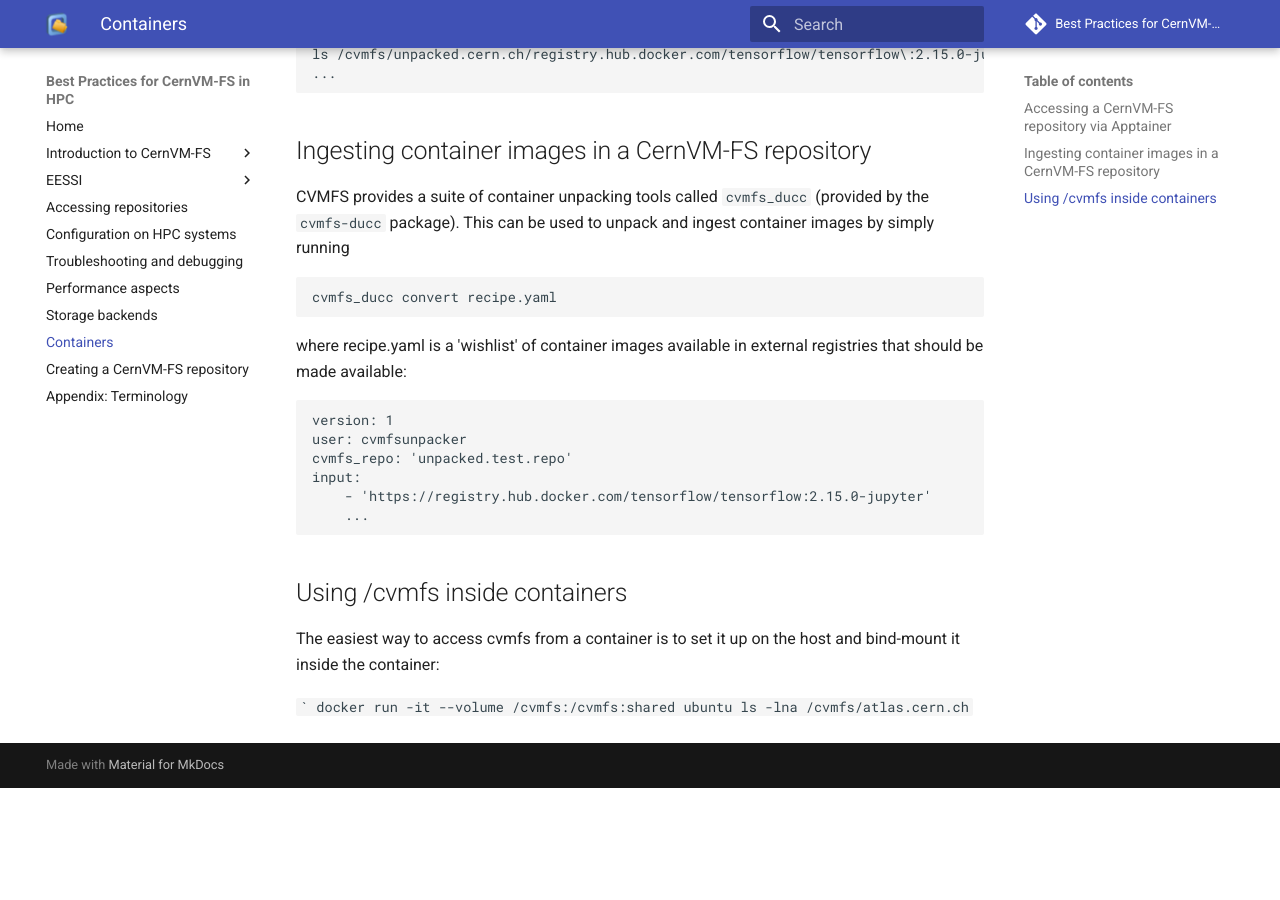
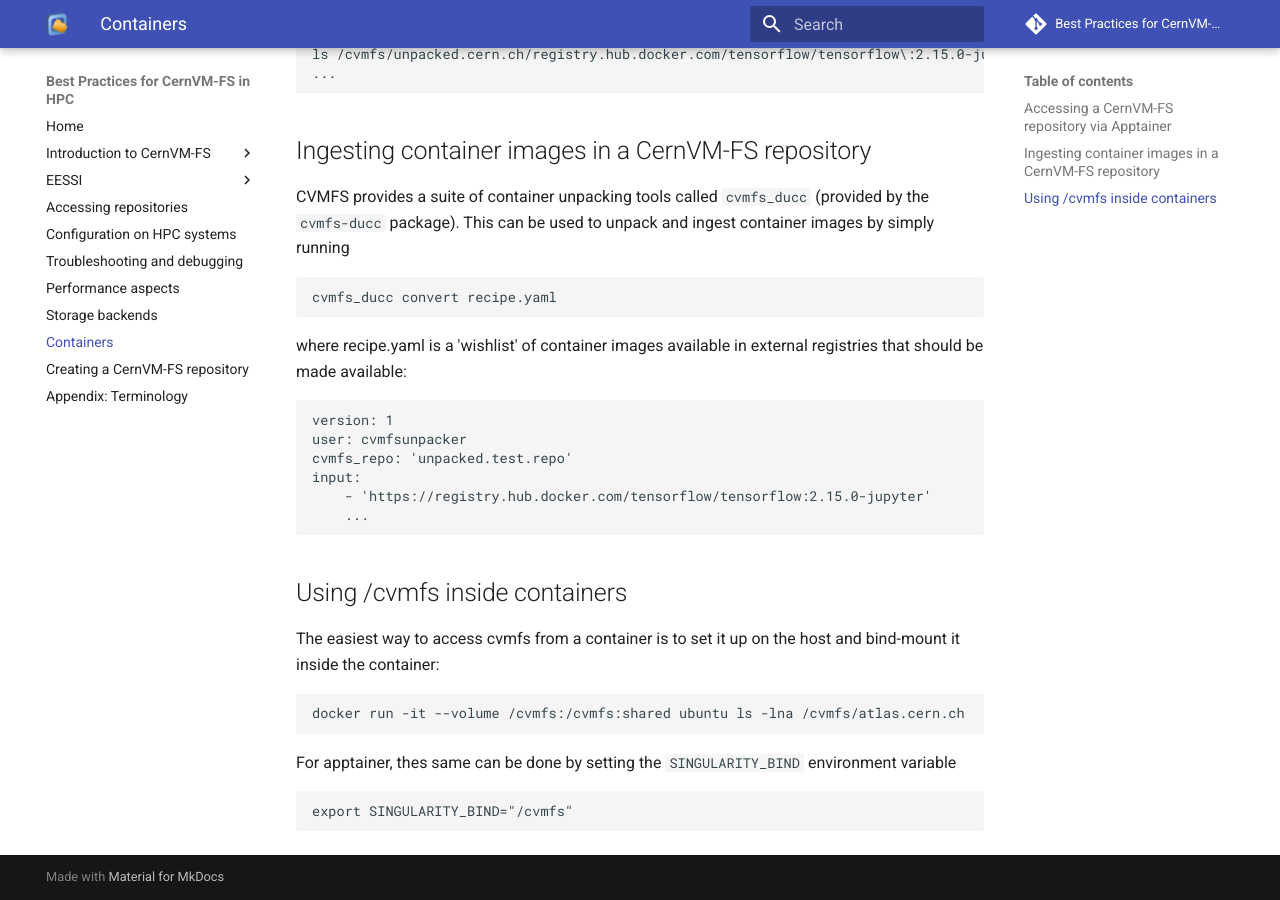
Before and after one commit to multixscale/cvmfs-tutorial-hpc-best-practices, an MkDocs documentation site: the page built from docs/containers.md, in a window 1280 px wide and 900 px high, scrolled down 785 px. Built offline with MkDocs 1.6.1 and Material for MkDocs 9.7.7, drawn with Linux system fonts in a browser that asks for light colours; comment, search, counter and statistics services are not loaded; before the commit the page ends 1573 px from its top, so only the background shows below that.

Commit message:
mention bind-mount for apptainer

````diff
--- a/docs/containers.md
+++ b/docs/containers.md
@@ -50,4 +50,10 @@ The easiest way to access cvmfs from a container is to set it up on the host and
 
 ```
 docker run -it --volume /cvmfs:/cvmfs:shared ubuntu ls -lna /cvmfs/atlas.cern.ch
-``
+```
+
+For apptainer, thes same can be done by setting the `SINGULARITY_BIND` environment variable
+
+```
+export SINGULARITY_BIND="/cvmfs"
+```
````
